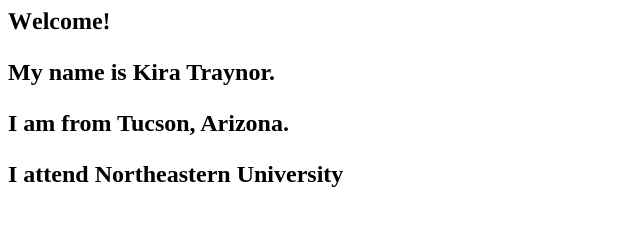
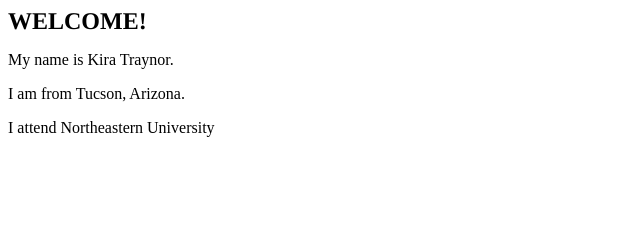
Before and after one commit to kiratraynor/kiratraynor.github.io, a plain HTML site: page index.html in a window 1280 px wide. Shown: the whole page, without its empty margins (0-640 px from the left). Drawn offline with Linux system fonts and the light colour scheme.

Commit message:
Update index.html

```diff
--- a/index.html
+++ b/index.html
@@ -11,11 +11,9 @@
   </style>
 </head>
 <body>
-<h1 style="margin: 0.0px 0.0px 16.1px 0.0px; line-height: 28.0px; font: 24.0px Times; color: #000000; -webkit-text-stroke: #000000"><span class="s1"><b>Welcome!</b></span></h1>
-  <h2>
-    <p>My name is Kira Traynor.</p>
-    <p>I am from Tucson, Arizona.</p>
-    <p>I attend Northeastern University</p>
-  </h2>
+<h1 style="margin: 0.0px 0.0px 16.1px 0.0px; line-height: 28.0px; font: 24.0px Times; color: #000000; -webkit-text-stroke: #000000"><span class="s1"><b>WELCOME!</b></span></h1>
+  <p>My name is Kira Traynor.</p>
+  <p>I am from Tucson, Arizona.</p>
+  <p>I attend Northeastern University</p>
 </body>
 </html>
```
